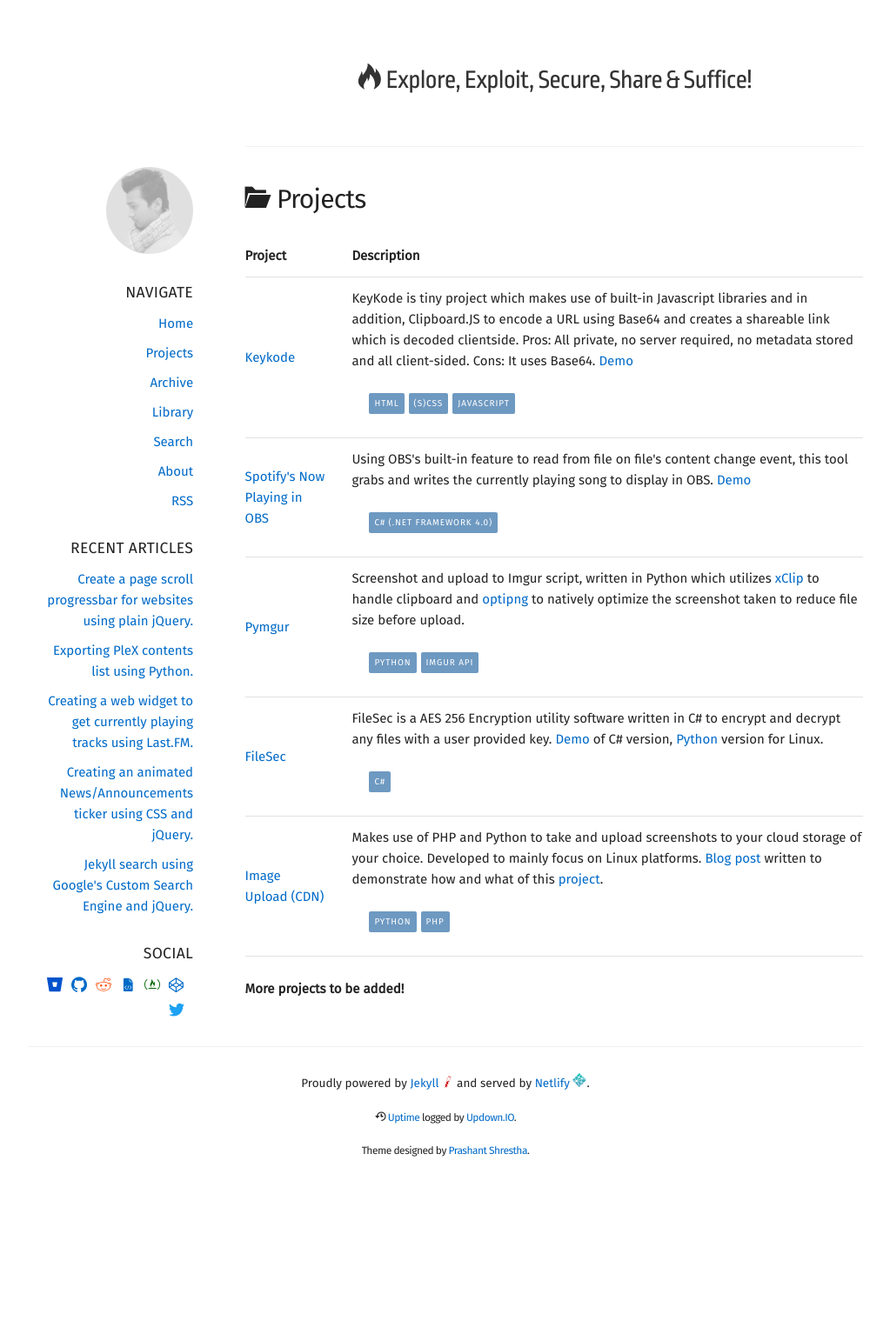
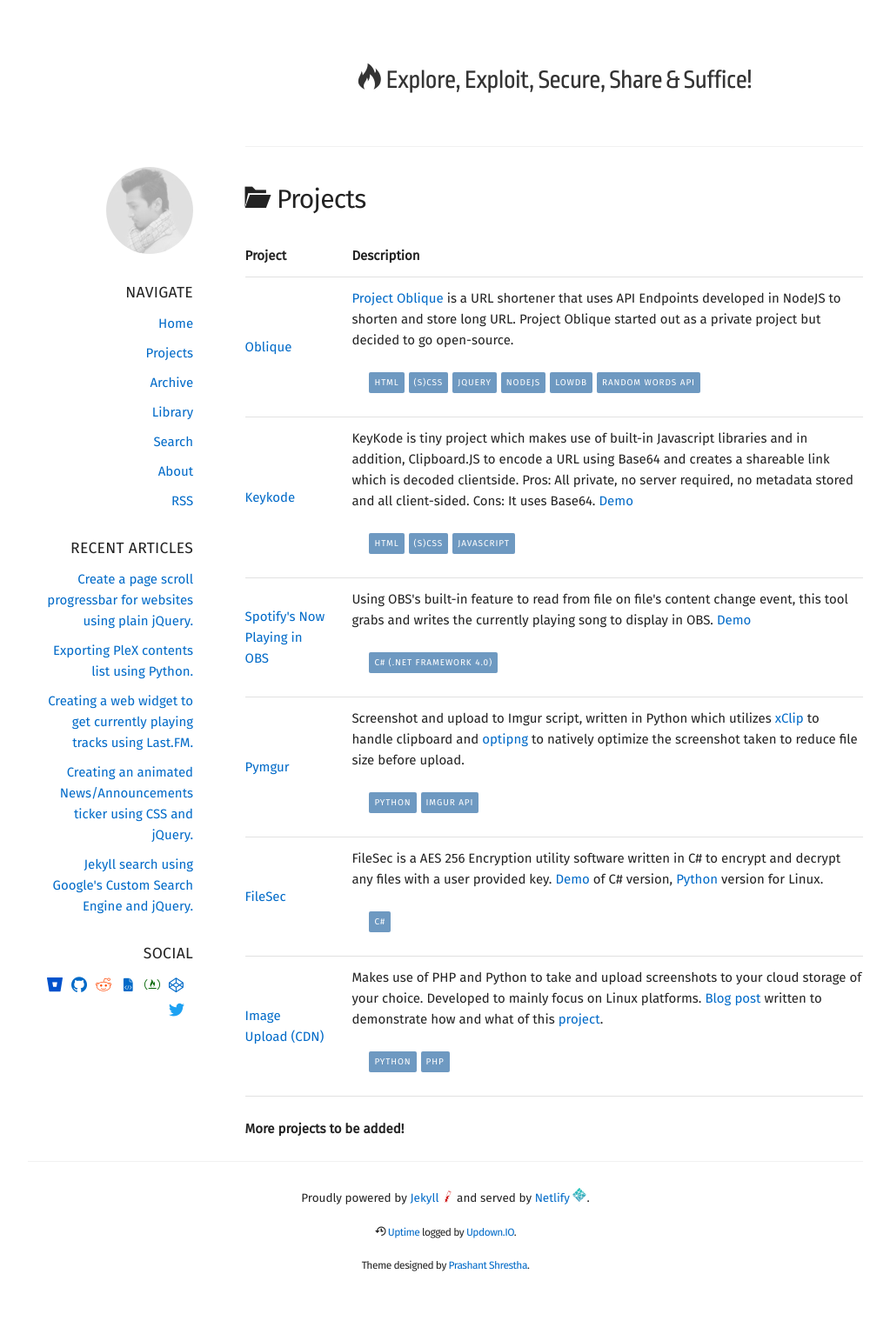
Before and after one commit to intern0t/personal-blog, a Jekyll site: the page built from projects.md, in a window 1280 px wide. Shown: the whole page at 87% size, without its empty margins (128-1151 px from the left). Built offline with Jekyll 4.4.1, drawn with Linux system fonts in a browser that asks for light colours; nearby versions of some CDN libraries; some web fonts are replaced; before the commit the page ends 1402 px from its top, so only the background shows below that.

Commit message:
Added new project entry.

```diff
--- a/projects.md
+++ b/projects.md
@@ -14,6 +14,22 @@ permalink: /projects/
         </tr>
     </thead>
     <tbody>
+        <tr>
+            <td><a href="http://o.prashant.me/">Oblique</a></td>
+            <td>
+                <p><a href="https://github.com/intern0t/Oblique" title="Github Repository">Project Oblique</a> is a URL shortener that uses API Endpoints developed in NodeJS to shorten and store long URL. Project Oblique started out as a private project but decided to go open-source.</p>
+
+                <ul class="row lang-used">
+                    <li>HTML</li>
+                    <li>(S)CSS</li>
+                    <li>jQuery</li>
+                    <li>NodeJS</li>
+                    <li>LowDB</li>
+                    <li>Random Words API</li>
+                </ul>
+            </td>
+        </tr>
+
         <tr>
             <td><a href="https://github.com/intern0t/keykode">Keykode</a></td>
             <td>
```
